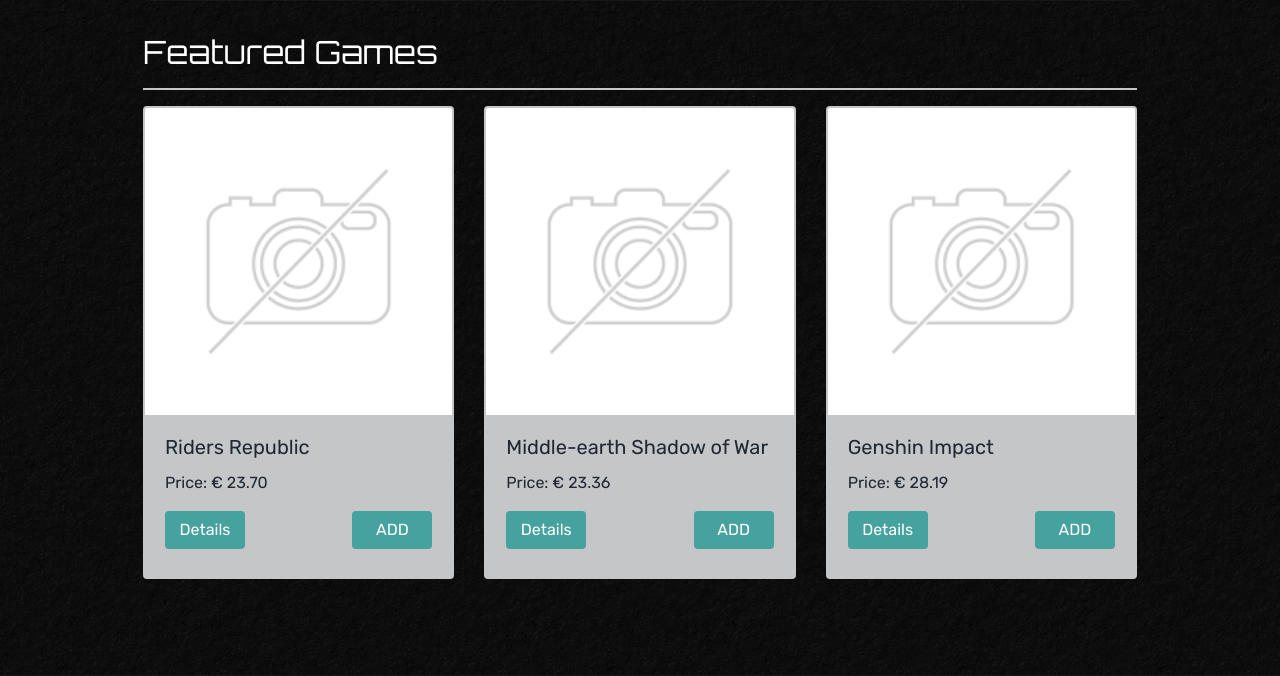
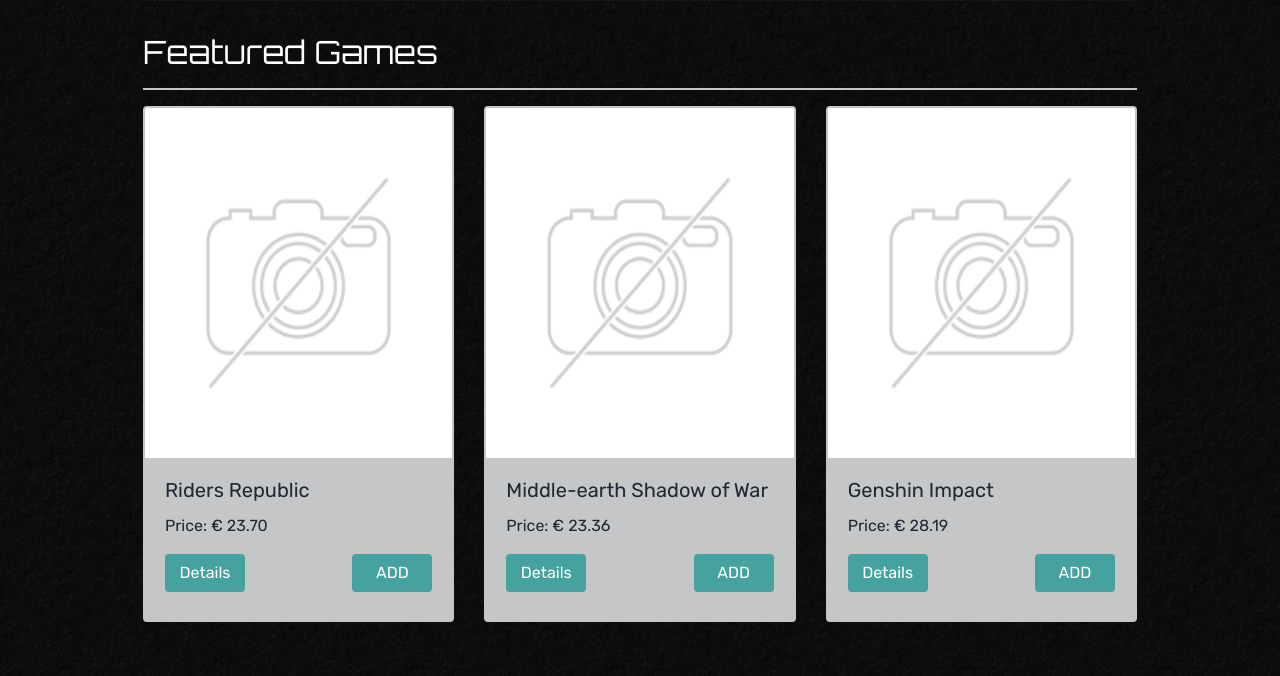
Before and after one commit to Code-Institute-Submissions/KevAndrews-Milestone_Project_4_DecResub, a Django app: page / in a window 1280 px wide. Shown: the part 620-1296 px from the top of the page. Run offline with Django 3.2, Linux system fonts and the light colour scheme; data comes from the database, SQL or seed files in the repository; some libraries are stand-ins or nearby versions.

Commit message:
Testing new style

```diff
--- a/static/css/base_style.css
+++ b/static/css/base_style.css
@@ -249,7 +249,7 @@ label {
     color: #1f2833;
 }
 
-.card-img {
+.card-img-top {
     height: 350px;
 }
 
```
